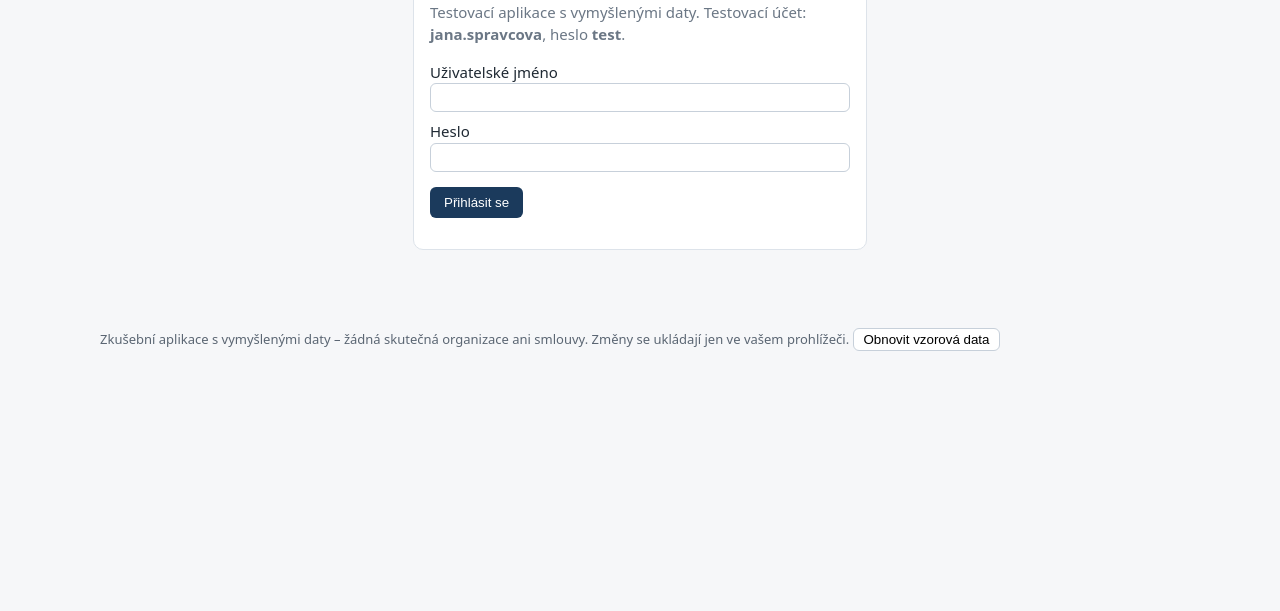
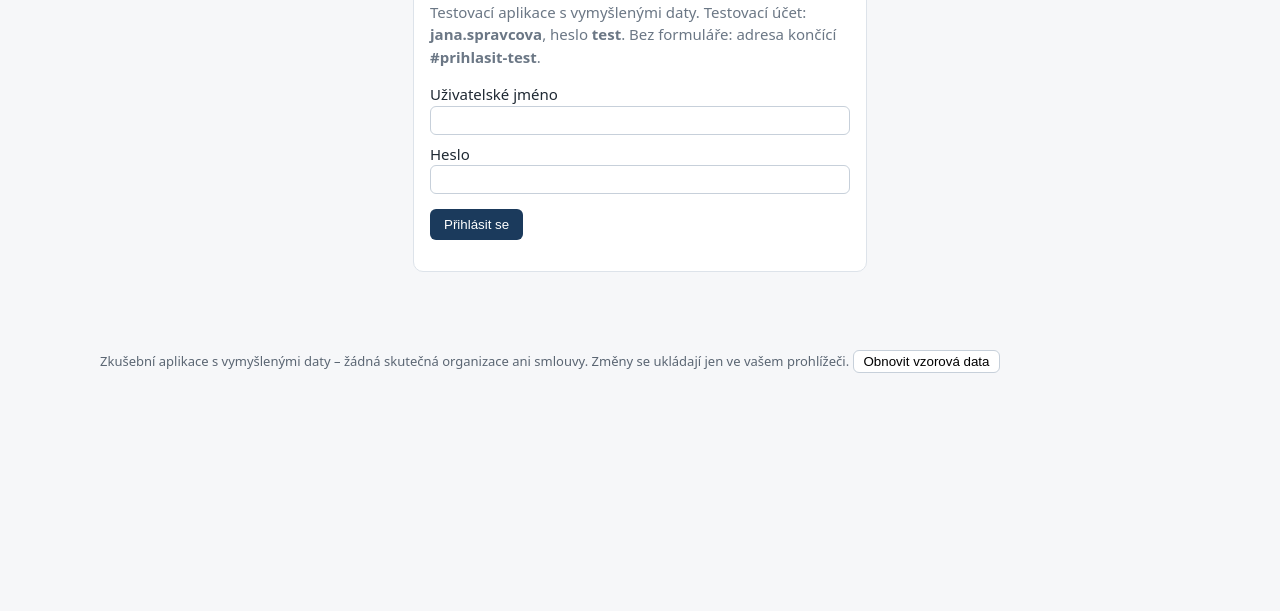
Before and after one commit to TomasBlake/evidence-smluv, a plain HTML site: page index.html in a window 1280 px wide. Shown: the part 189-800 px from the top of the page. Drawn offline with Linux system fonts and the light colour scheme.

Commit message:
Přihlášení testovacím účtem adresou #prihlasit-test

```diff
--- a/index.html
+++ b/index.html
@@ -91,7 +91,7 @@ function menu(k) {
   document.getElementById('kdo').innerHTML = token ? 'Jana Správcová <button type="button" class="btn sec" id="odhlasit">Odhlásit</button>' : '';
 }
 function prihlaseni() {
-  app.innerHTML = `<div class="card login"><h1>Přihlášení</h1><p class="nacitam">Testovací aplikace s vymyšlenými daty. Testovací účet: <b>jana.spravcova</b>, heslo <b>test</b>.</p>
+  app.innerHTML = `<div class="card login"><h1>Přihlášení</h1><p class="nacitam">Testovací aplikace s vymyšlenými daty. Testovací účet: <b>jana.spravcova</b>, heslo <b>test</b>. Bez formuláře: adresa končící <b>#prihlasit-test</b>.</p>
     <form id="prihlaseni"><label>Uživatelské jméno <input id="jmeno" name="jmeno" autocomplete="username" required></label>
     <label>Heslo <input id="heslo" name="heslo" type="password" autocomplete="current-password" required></label><p id="chyba" class="nacitam" role="alert"></p>
     <p><button class="btn" type="submit">Přihlásit se</button></p></form></div>`;
@@ -153,6 +153,11 @@ async function protistranaDetail(id) {
     <div class="tbl"><table><thead><tr><th>Číslo</th><th>Název</th><th>Stav</th></tr></thead><tbody>${p.smlouvy.map(s => `<tr><td>${odkaz('smlouva-' + s.id, s.cislo)}</td><td>${esc(s.nazev)}</td><td><span class="stav ${s.stav}">${s.stav}</span></td></tr>`).join('')}</tbody></table></div></div>`;
 }
 async function route() {
+  // #prihlasit-test: přihlášení testovacím účtem bez formuláře (snímání a automatické zkoušky nic nepíšou)
+  if (location.hash === '#prihlasit-test') {
+    token = 'test-token-' + Date.now().toString(36); try { sessionStorage.setItem(RELACE, token); } catch (err) { /* jen v paměti */ }
+    history.replaceState(null, '', location.pathname + location.search + '#prehled');
+  }
   const k = location.hash.slice(1) || 'prehled';
   menu(k);
   if (!token) return prihlaseni();
```
